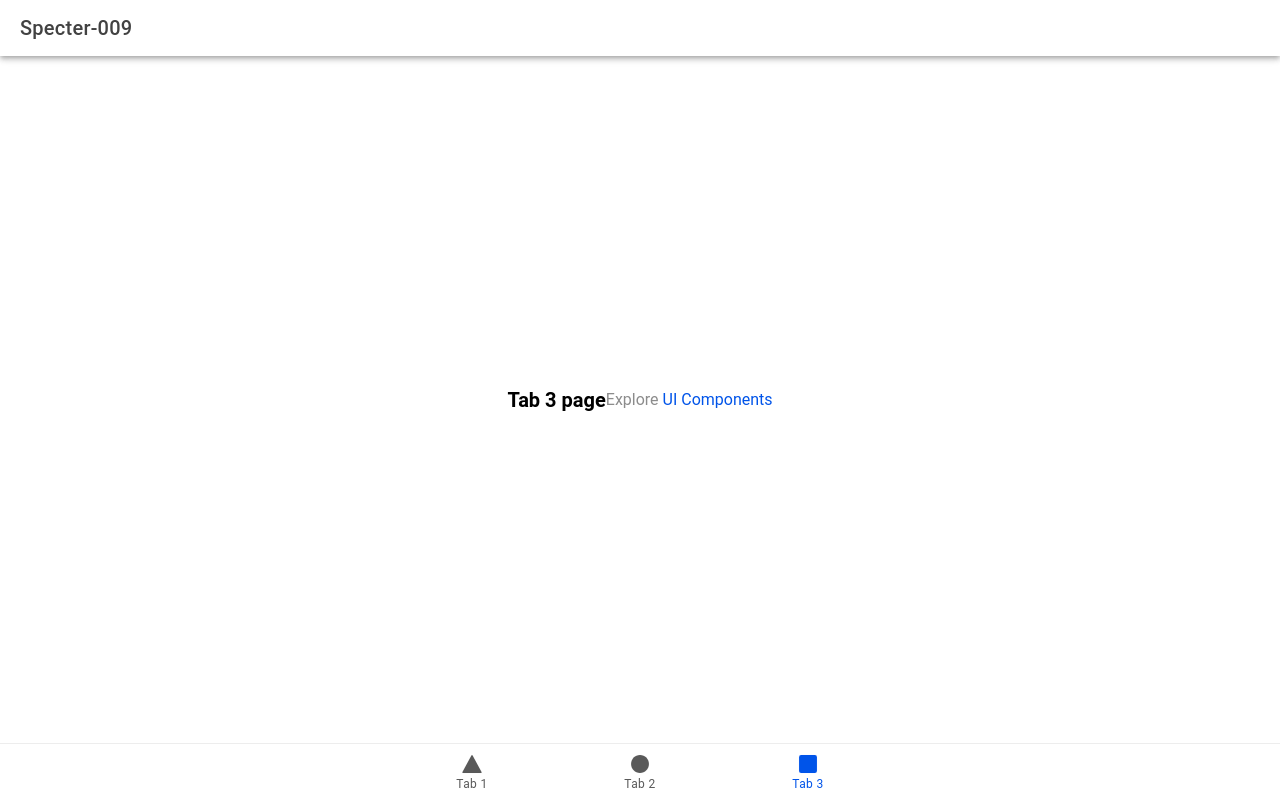
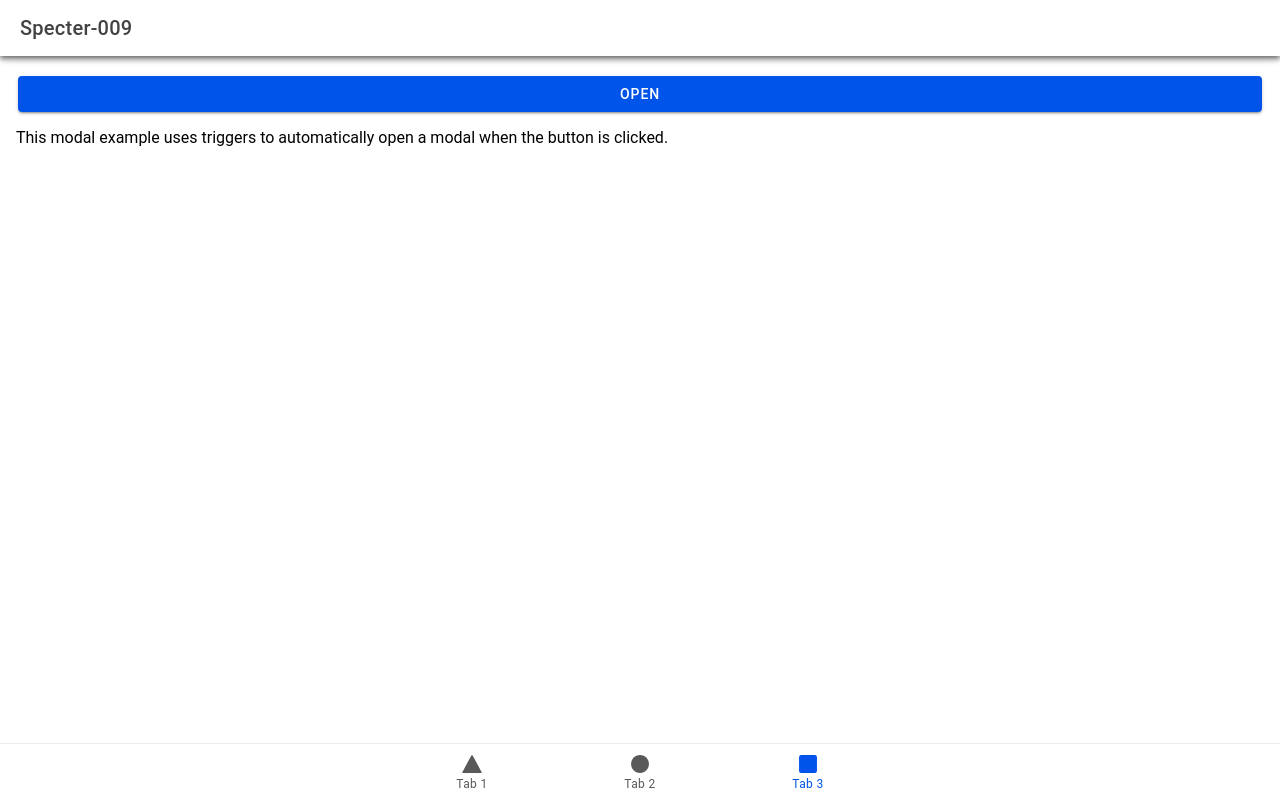
Before and after one commit to Manyak67/it35a-mobile, a React (Vite) app: page /tab3 in a window 1280 px wide. Built offline with nearby package versions, Linux system fonts and the light colour scheme.

Commit message:
Initial release

```diff
--- a/package.json
+++ b/package.json
@@ -51,7 +51,7 @@
     "terser": "^5.4.0",
     "typescript": "~5.9.0",
     "typescript-eslint": "^8.24.0",
-    "vite": "^5.0.0",
+    "vite": "5.4.21",
     "vitest": "^0.34.6"
   },
   "description": "An Ionic project"
--- /dev/null
+++ b/src/components/Modal.tsx
@@ -0,0 +1,77 @@
+import { useState, useRef } from 'react';
+import {
+  IonButtons,
+  IonButton,
+  IonModal,
+  IonHeader,
+  IonContent,
+  IonToolbar,
+  IonTitle,
+  IonPage,
+  IonItem,
+  IonInput,
+} from '@ionic/react';
+import { OverlayEventDetail } from '@ionic/core/components';
+
+function Example() {
+  const modal = useRef<HTMLIonModalElement>(null);
+  const input = useRef<HTMLIonInputElement>(null);
+
+  const [message, setMessage] = useState(
+    'This modal example uses triggers to automatically open a modal when the button is clicked.'
+  );
+
+  function confirm() {
+    modal.current?.dismiss(input.current?.value, 'confirm');
+  }
+
+  function onWillDismiss(event: CustomEvent<OverlayEventDetail>) {
+    if (event.detail.role === 'confirm') {
+      setMessage(`Hello, ${event.detail.data}!`);
+    }
+  }
+
+  return (
+    <IonPage>
+      <IonHeader>
+        <IonToolbar>
+          <IonTitle>Inline Modal</IonTitle>
+        </IonToolbar>
+      </IonHeader>
+      <IonContent className="ion-padding">
+        <IonButton id="open-modal" expand="block">
+          Open
+        </IonButton>
+        <p>{message}</p>
+        <IonModal ref={modal} trigger="open-modal" onWillDismiss={(event) => onWillDismiss(event)}>
+          <IonHeader>
+            <IonToolbar>
+              <IonButtons slot="start">
+                <IonButton onClick={() => modal.current?.dismiss()}>Cancel</IonButton>
+              </IonButtons>
+              <IonTitle>Welcome</IonTitle>
+              <IonButtons slot="end">
+                <IonButton strong={true} onClick={() => confirm()}>
+                  Confirm
+                </IonButton>
+              </IonButtons>
+            </IonToolbar>
+          </IonHeader>
+          <IonContent className="ion-padding">
+            <IonItem>
+              <IonInput
+                label="Enter your name"
+                labelPlacement="stacked"
+                ref={input}
+                type="text"
+                placeholder="Your name"
+              />
+            </IonItem>
+          </IonContent>
+        </IonModal>
+      </IonContent>
+    </IonPage>
+  );
+}
+
+export default Example;
--- a/src/pages/Tab1.tsx
+++ b/src/pages/Tab1.tsx
@@ -9,7 +9,6 @@ import {
   IonCardHeader,
   IonCardSubtitle,
   IonCardTitle } from '@ionic/react';
-import ExploreContainer from '../components/ExploreContainer';
 import './Tab1.css';
 
 const Tab1: React.FC = () => {
--- a/src/pages/Tab3.tsx
+++ b/src/pages/Tab3.tsx
@@ -1,5 +1,5 @@
 import { IonContent, IonHeader, IonPage, IonTitle, IonToolbar } from '@ionic/react';
-import ExploreContainer from '../components/ExploreContainer';
+import Modal from '../components/Modal';
 import './Tab3.css';
 
 const Tab3: React.FC = () => {
@@ -11,12 +11,7 @@ const Tab3: React.FC = () => {
         </IonToolbar>
       </IonHeader>
       <IonContent fullscreen>
-        <IonHeader collapse="condense">
-          <IonToolbar>
-            <IonTitle size="large">Tab 3</IonTitle>
-          </IonToolbar>
-        </IonHeader>
-        <ExploreContainer name="Tab 3 page" />
+        <Modal />
       </IonContent>
     </IonPage>
   );
```
Also changed, not shown: 1 other file (tests, documents, lock files or other folders).
